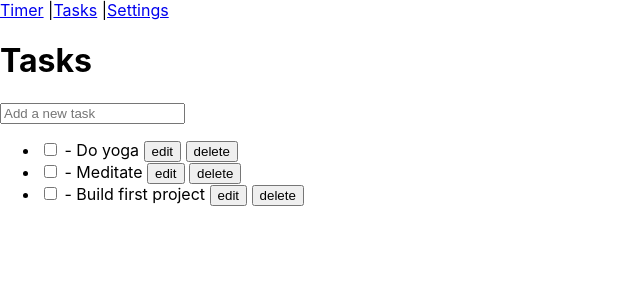
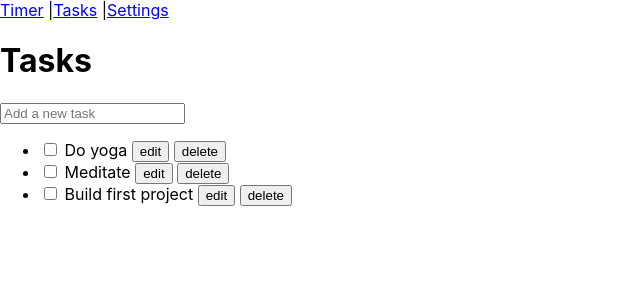
Before and after one commit to ctln12/react-timed-task-tracker, a React (Create React App) app: page /tasks in a window 1280 px wide. Shown: the top 300 px of the page, without its empty margins (0-640 px from the left). Built offline with nearby package versions, Linux system fonts and the light colour scheme.

Commit message:
Implement delete a task feature and add automatic increment on tasks id

```diff
--- a/src/App.js
+++ b/src/App.js
@@ -38,12 +38,14 @@ class App extends Component {
         longBreakAfter: 4,
         nextSessionType: 'focus'
       },
+      newTaskName: ''
     }
     this.changeSettings = this.changeSettings.bind(this);
     this.saveSettings = this.saveSettings.bind(this);
     this.changeNewTask = this.changeNewTask.bind(this);
     this.addTask = this.addTask.bind(this);
     this.editTask = this.editTask.bind(this);
+    this.deleteTask = this.deleteTask.bind(this);
   }
 
   changeSettings(option) {
@@ -72,15 +74,24 @@ class App extends Component {
   }
 
   addTask(newTaskName) {
+    const nextId = this.state.tasks[this.state.tasks.length - 1].id + 1;
     this.setState(prevState => ({
       ...prevState,
-      tasks: [...prevState.tasks, { id: 4, name: newTaskName, completed: false, nbFocus: 1, completedFocus: 0 }]
+      tasks: [...prevState.tasks, { id: nextId, name: newTaskName, completed: false, nbFocus: 1, completedFocus: 0 }]
     }))
     this.changeNewTask('');
   }
 
   editTask(updatedTask) {
     const updatedTasks = this.state.tasks.map(task => task.id === updatedTask.id ? updatedTask : task);
+    this.setState(prevState => ({
+      ...prevState,
+      tasks: updatedTasks
+    }))
+  }
+
+  deleteTask(task_id) {
+    const updatedTasks = this.state.tasks.filter(task => task.id !== task_id);
     this.setState(prevState => ({
       ...prevState,
       tasks: updatedTasks
@@ -105,7 +116,7 @@ class App extends Component {
         </nav>
         <Switch>
           <Route exact path='/' render={() => <Timer nextTaskName={nextTaskName} nextTaskNbFocus={nextTaskNbFocus} duration={duration} />} />
-          <Route exact path='/tasks' render={() => <TaskList tasks={tasks} newTaskName={newTaskName} changeNewTask={this.changeNewTask} addTask={this.addTask} editTask={this.editTask} />} />
+          <Route exact path='/tasks' render={() => <TaskList tasks={tasks} newTaskName={newTaskName} changeNewTask={this.changeNewTask} addTask={this.addTask} editTask={this.editTask} deleteTask={this.deleteTask} />} />
           <Route exact path='/settings' render={() => <Settings settings={settings} changeSettings={this.changeSettings} saveSettings={this.saveSettings} />} />
         </Switch>
       </div>
--- a/src/components/Task.js
+++ b/src/components/Task.js
@@ -2,7 +2,7 @@ import React from 'react';
 import TaskEditForm from './TaskEditForm';
 import useToggleState from "../hooks/useToggleState";
 
-const Task = ({ task, editTask }) => {
+const Task = ({ task, editTask, deleteTask }) => {
   const [isEditing, toggleIsEditing] = useToggleState(false);
   const handleEditClick = () => {
     toggleIsEditing();
@@ -11,6 +11,9 @@ const Task = ({ task, editTask }) => {
     task.completed = !task.completed;
     editTask(task);
   }
+  const handleDeleteClick = () => {
+    deleteTask(task.id);
+  }
 
   return (
     <>
@@ -18,7 +21,7 @@ const Task = ({ task, editTask }) => {
         <TaskEditForm key={task.id} task={task} editTask={editTask} toggleIsEditing={toggleIsEditing} />
         :
         <li className='Task' key={task.id}>
-          <input type='checkbox' checked={task.completed} value={task.completed} onChange={handleCheckboxChange} /> - {task.name} <button onClick={handleEditClick}>edit</button> <button>delete</button>
+          <input type='checkbox' checked={task.completed} value={task.completed} onChange={handleCheckboxChange} /> {task.name} <button onClick={handleEditClick}>edit</button> <button onClick={handleDeleteClick}>delete</button>
         </li>
       }
     </>
--- a/src/components/TaskList.js
+++ b/src/components/TaskList.js
@@ -2,8 +2,8 @@ import React from 'react';
 import TaskNewForm from './TaskNewForm';
 import Task from './Task';
 
-const TaskList = ({ tasks, newTaskName, changeNewTask, addTask, editTask }) => {
-  const taskList = tasks.map(task => (<Task key={task.id} task={task} editTask={editTask} />));
+const TaskList = ({ tasks, newTaskName, changeNewTask, addTask, editTask, deleteTask }) => {
+  const taskList = tasks.map(task => (<Task key={task.id} task={task} editTask={editTask} deleteTask={deleteTask} />));
 
   return (
     <div className='TaskList'>
```
